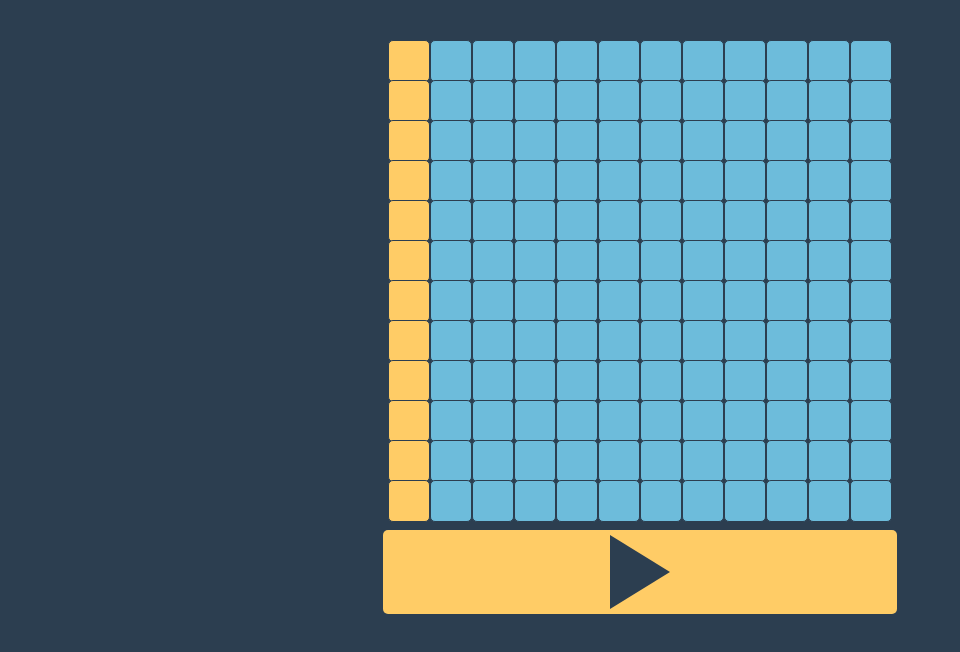
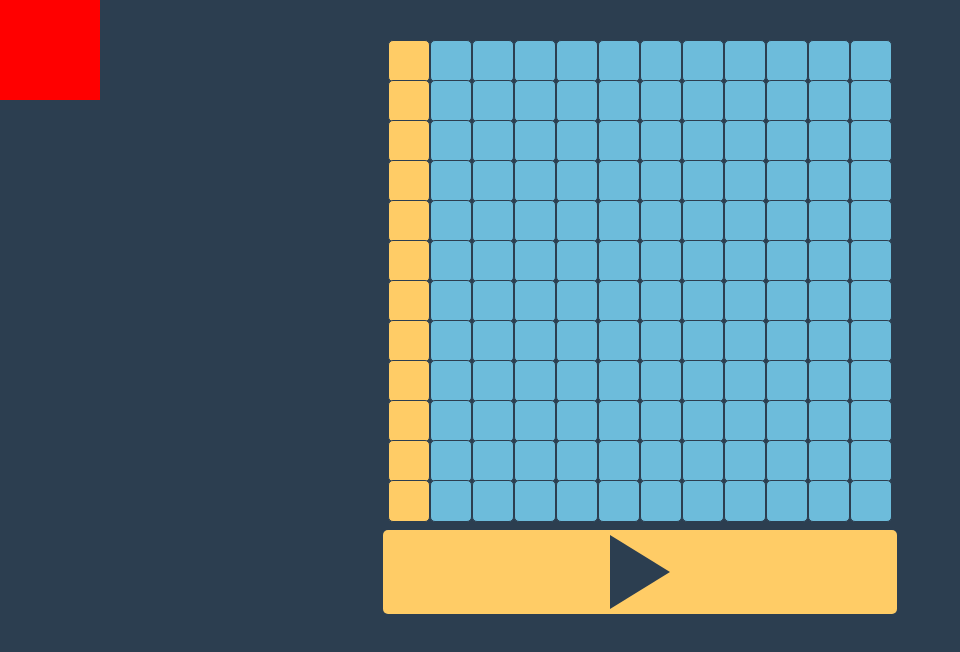
Before and after one commit to ohjann/tonejs-sequencer, a React app: page / in a window 1280 px wide. Shown: the top 652 px of the page, without its empty margins (0-960 px from the left). Built offline with nearby package versions, Linux system fonts and the light colour scheme.

Commit message:
Basic on-off synth state

```diff
--- /dev/null
+++ b/src/actions/synth.js
@@ -0,0 +1,6 @@
+export const togglePlaying = () => {
+    console.log("toggle playing");
+    return {
+        type: 'TOGGLE_PLAYING'
+    }
+}
--- a/src/components/App.js
+++ b/src/components/App.js
@@ -1,6 +1,7 @@
 import React, { Component } from 'react';
 import styles from '../styles/App.css';
 import GridContainer from '../containers/GridContainer';
+import SynthContainer from '../containers/SynthContainer';
 import ProgressColumn from '../containers/ProgressColumn';
 
 class App extends Component {
@@ -8,6 +9,7 @@ class App extends Component {
     return (
       <div className={ styles.App }>
         <GridContainer />
+        <SynthContainer />
         <ProgressColumn />
       </div>
     );
--- /dev/null
+++ b/src/components/SynthButton.js
@@ -0,0 +1,19 @@
+import React from "react";
+import styles from "../styles/synth.css";
+import classNames from 'classnames/bind';
+import PropTypes from 'prop-types'
+
+const SynthButton = ({ onButtonClick, playing }) => (
+    <div className={classNames(styles.synthButton,
+        { [styles.active]: playing === true },
+    )}
+    onClick={onButtonClick} >
+</div>
+);
+
+SynthButton.propTypes = {
+    onButtonClick: PropTypes.func.isRequired,
+    playing: PropTypes.bool.isRequired,
+}
+
+export default SynthButton;
--- /dev/null
+++ b/src/containers/SynthContainer.js
@@ -0,0 +1,23 @@
+import { connect } from 'react-redux'
+import { togglePlaying } from '../actions/synth';
+import SynthButton from '../components/SynthButton'
+
+function mapStateToProps(state, props) {
+  return {
+    playing: state.synth.playing,
+  };
+}
+function mapDispatchToProps(dispatch) {
+  return {
+    onButtonClick: () => {
+      dispatch(togglePlaying());
+    }
+  }
+}
+
+const SynthContainer = connect(
+  mapStateToProps,
+  mapDispatchToProps
+)(SynthButton)
+
+export default SynthContainer;
--- a/src/reducers/index.js
+++ b/src/reducers/index.js
@@ -1,8 +1,10 @@
 import matrix from './matrix';
+import synth from './synth';
 import { combineReducers } from 'redux';
 
 const rootReducer = combineReducers({
-  matrix
+  matrix,
+  synth
 });
 
 export default rootReducer;
--- a/src/reducers/matrix.js
+++ b/src/reducers/matrix.js
@@ -20,7 +20,7 @@ var initialState = {
 export default(state = initialState, action) => {
   switch (action.type) {
     case 'NEXT_COLUMN':
-      if(state.activeColumn < state.matrix[0].length - 1)
+      if (state.activeColumn < state.matrix[0].length - 1)
         return Object.assign({}, state, {
           activeColumn: state.activeColumn + 1
         });
--- /dev/null
+++ b/src/reducers/synth.js
@@ -0,0 +1,14 @@
+var initialState = {
+  playing: false
+}
+
+export default(state = initialState, action) => {
+  switch (action.type) {
+    case 'TOGGLE_PLAYING':
+      return Object.assign({}, state, {
+        playing: !state.playing
+      });
+    default:
+      return state;
+  }
+}
--- /dev/null
+++ b/src/styles/synth.css
@@ -0,0 +1,11 @@
+.synthButton {
+  width: 100px;
+  height: 100px;
+  position: absolute;
+  display: block;
+  background: red;
+  top: 0;
+}
+.synthButton.active {
+  background: blue;
+}
```
